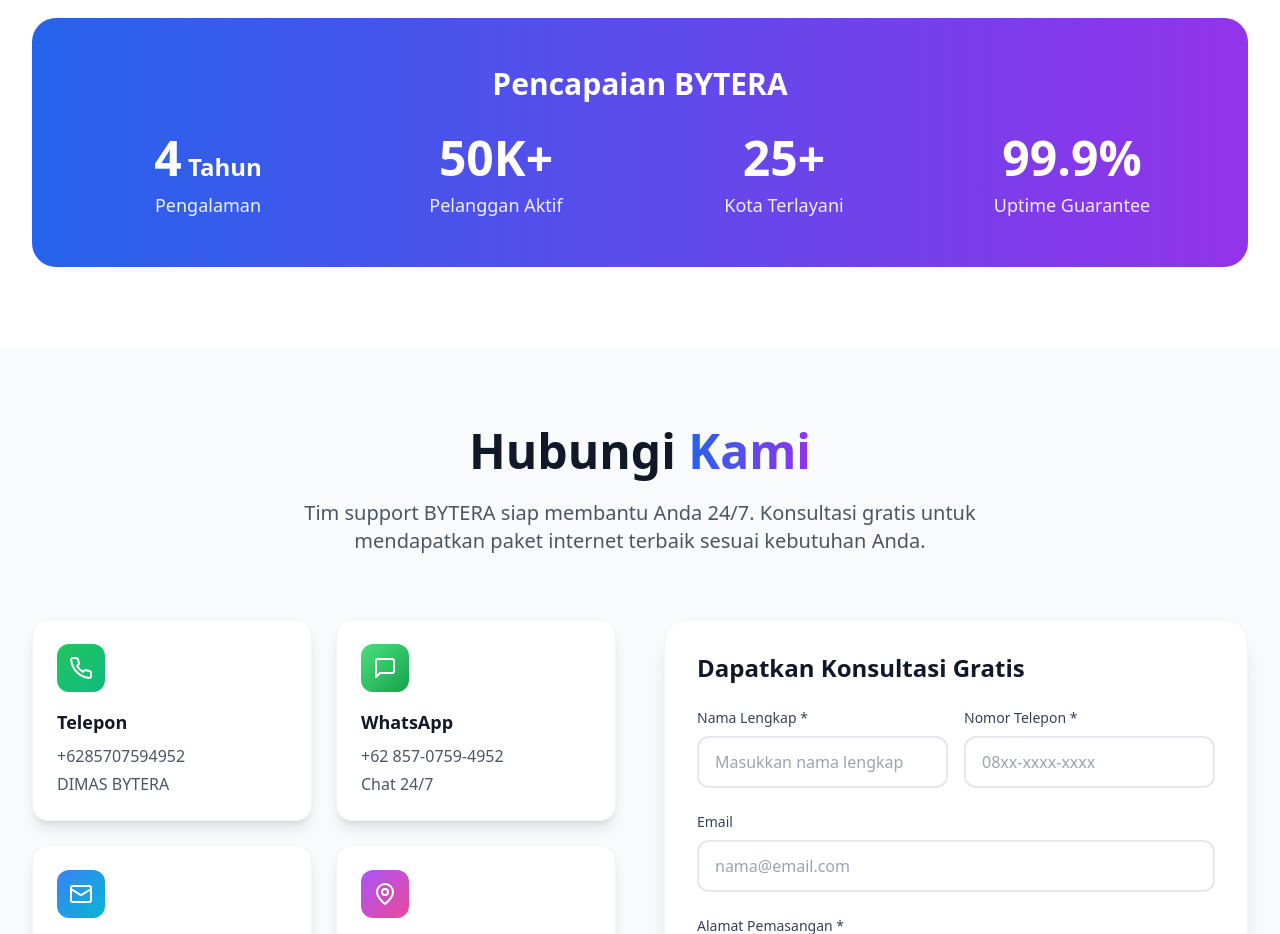
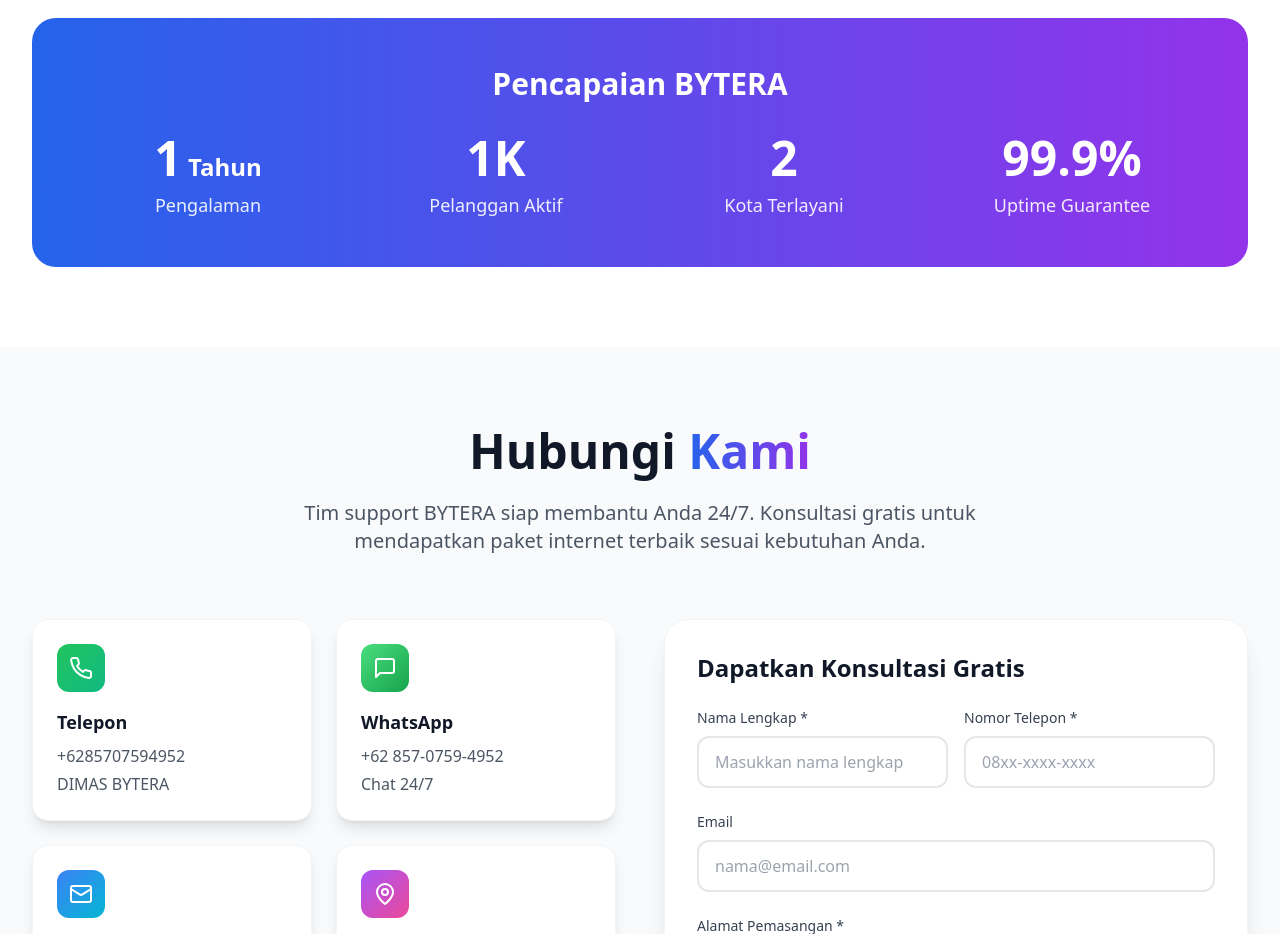
Before and after one commit to DimasDarma11/BYTERA-WIFI, a React (Vite) app: page / in a window 1280 px wide. Shown: the part 8700-9634 px from the top of the page. Built offline with nearby package versions, Linux system fonts and the light colour scheme.

Commit message:
Update About.tsx

```diff
--- a/src/components/About.tsx
+++ b/src/components/About.tsx
@@ -150,9 +150,9 @@
           <h3 className="text-3xl font-bold mb-8">Pencapaian BYTERA</h3>
           <div className="grid grid-cols-2 md:grid-cols-4 gap-8">
             {[
-              { number: '4', suffix: ' Tahun', label: 'Pengalaman' },
-              { number: '50K+', suffix: '', label: 'Pelanggan Aktif' },
-              { number: '25+', suffix: '', label: 'Kota Terlayani' },
+              { number: '1', suffix: ' Tahun', label: 'Pengalaman' },
+              { number: '1K', suffix: '', label: 'Pelanggan Aktif' },
+              { number: '2', suffix: '', label: 'Kota Terlayani' },
               { number: '99.9%', suffix: '', label: 'Uptime Guarantee' },
             ].map((stat, index) => (
               <div key={stat.label}>
```
